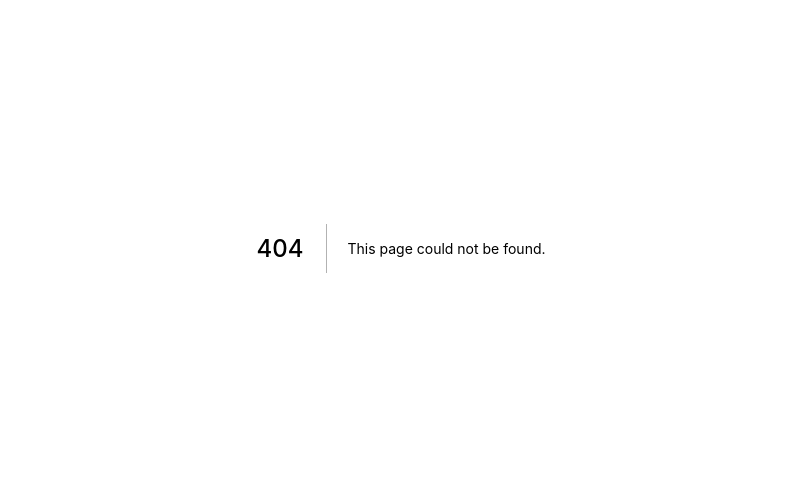
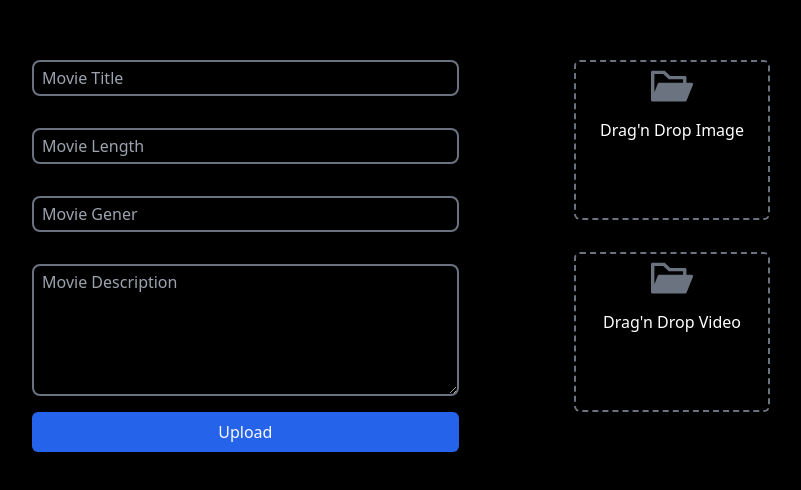
Before and after one commit to babai1234/IMDb, a Next.js app: page /uploadMovie in a window 1280 px wide. Before the commit this address had no page. Shown: the part 152-642 px from the top of the page, without its empty margins (239-1040 px from the left). Built offline with nearby package versions, Linux system fonts and the light colour scheme.

Commit message:
DropZone Component added

```diff
--- a/data/db.json
+++ b/data/db.json
@@ -1,6 +1,5 @@
 {
-    "Movie":
-    [
+  "Movie": [
     {
       "id": 1,
       "movie_title": "Introduction to HTML",
@@ -10,63 +9,61 @@
       "movie_gener": "Educational",
       "movie_trailer_link": "/sample1.mp4",
       "movie_description": "Lorem ipsum dolor sit amet consectetur adipisicing elit. Nam, eveniet. Reprehenderit, labore! Quidem minus, natus exercitationem doloribus eveniet beatae ab quo animi ducimus dolore corrupti, facere possimus facilis odio fuga.",
-            "Review":[
+      "Review": [
         {
-                    "id" : 1,
-                    "reviewer_name" : "Swarnendu Chatterjee",
-                    "reviewer_profile_picture" : "/avatar.png",
-                    "content" : "Very nice movie, would surely rate it 5 stars",
-                    "no_of_reacts" : 22,
-                    "user_react_status" : false
+          "id": 1,
+          "reviewer_name": "Swarnendu Chatterjee",
+          "reviewer_profile_picture": "/avatar.png",
+          "content": "Very nice movie, would surely rate it 5 stars",
+          "no_of_reacts": 22,
+          "user_react_status": false
         },
         {
-                    "id" : 2,
-                    "reviewer_name" : "Subham Roy",
-                    "reviewer_profile_picture" : "/avatar.png",
-                    "content" : "Nice movie",
-                    "no_of_reacts" : 10,
-                    "user_react_status" : false
+          "id": 2,
+          "reviewer_name": "Subham Roy",
+          "reviewer_profile_picture": "/avatar.png",
+          "content": "Nice movie",
+          "no_of_reacts": 10,
+          "user_react_status": false
         },
         {
-                    "id" : 3,
-                    "reviewer_name" : "Subrata Koley",
-                    "reviewer_profile_picture" : "/avatar.png",
-                    "content" : "Would surely rate this movie 5 stars",
-                    "no_of_reacts" : 25,
-                    "user_react_status" : false
+          "id": 3,
+          "reviewer_name": "Subrata Koley",
+          "reviewer_profile_picture": "/avatar.png",
+          "content": "Would surely rate this movie 5 stars",
+          "no_of_reacts": 25,
+          "user_react_status": false
         },
         {
-                    "id" : 4,
-                    "reviewer_name" : "Sumit Dey",
-                    "reviewer_profile_picture" : "/avatar.png",
-                    "content" : "Movie was average",
-                    "no_of_reacts" : 2,
-                    "user_react_status" : false
+          "id": 4,
+          "reviewer_name": "Sumit Dey",
+          "reviewer_profile_picture": "/avatar.png",
+          "content": "Movie was average",
+          "no_of_reacts": 2,
+          "user_react_status": false
         }
       ]
     }
   ],
-    "Reply":
-    [
+  "Reply": [
     {
-            "id" : 1,
-            "replier_name" : "Swarnendu Chatterjee",
-            "replier_profile_picture" : "/avatar.png",
-            "content" : "Very nice movie, would surely rate it 5 stars",
-            "no_of_reacts" : 4,
-            "user_react_status" : "false"
+      "id": 1,
+      "replier_name": "Swarnendu Chatterjee",
+      "replier_profile_picture": "/avatar.png",
+      "content": "Very nice movie, would surely rate it 5 stars",
+      "no_of_reacts": 4,
+      "user_react_status": "false"
     },
     {
-            "id" : 2,
-            "replier_name" : "Subham Roy",
-            "replier_profile_picture" : "/avatar.png",
-            "content" : "Justified",
-            "no_of_reacts" : 3,
-            "user_react_status" : "false"
+      "id": 2,
+      "replier_name": "Subham Roy",
+      "replier_profile_picture": "/avatar.png",
+      "content": "Justified",
+      "no_of_reacts": 3,
+      "user_react_status": "false"
     }
   ],
-    "Search":
-    [
+  "Search": [
     {
       "id": 1,
       "movie_title": "Avengers",
@@ -115,5 +112,16 @@
       "total_ratings": 3456,
       "movie_gener": "Action/Thriller"
     }
+  ],
+  "Upload": [
+    {
+      "movie_title": "Avengers",
+      "movie_poster": "C:\\fakepath\\Avengers.jpg",
+      "movie_length": 120,
+      "movie_gener": "Action/Thriller",
+      "movie_trailer": "C:\\fakepath\\sample1.mp4",
+      "movie_description": "Very nice movie!!! Recommend others to watch it as well",
+      "id": 1
+    }
   ]
 }
--- a/package.json
+++ b/package.json
@@ -12,6 +12,7 @@
     "next": "10.2.0",
     "react": "^17.0.2",
     "react-dom": "17.0.2",
+    "react-dropzone": "^11.3.2",
     "react-icons": "^4.2.0"
   },
   "devDependencies": {
--- /dev/null
+++ b/src/components/DropZoneComponent.tsx
@@ -0,0 +1,33 @@
+import { Dispatch, FunctionComponent, useCallback } from 'react';
+import {useDropzone} from 'react-dropzone'
+import {AiFillFolderOpen} from 'react-icons/ai'
+const DropZoneComponent: FunctionComponent<{type: string, title: string, setFile: Dispatch<any>}> = ({type, title, setFile}) => {
+
+    const onDrop = useCallback(acceptedFiles => {
+        console.log(acceptedFiles);
+        setFile(acceptedFiles[0])
+    },[])
+    const {getRootProps, getInputProps, isDragAccept, isDragReject} = useDropzone({onDrop, multiple: false, accept: type})
+
+    return (
+        <div>
+            <div {...getRootProps()}
+            className={
+                "px-6 h-40 w-full cursor-pointer rounded-md border-2 border-dashed border-gray-500 focus:outline-none my-4 " +
+                (isDragReject === true ? "border-red-500" : "") +
+                (isDragAccept === true ? "border-green-500" : "")
+                }>
+                <input {...getInputProps()}/>
+                <div className="flex flex-col items-center justify-center space-y-2">
+                    <AiFillFolderOpen className="h-12 w-12 text-gray-500" />
+                    {
+                        isDragReject ? (<p>Sorry! file not accepted</p>)
+                        : (<p>Drag'n Drop {title}</p>)
+                    }
+                </div>
+            </div>
+        </div>
+    );
+};
+
+export default DropZoneComponent;
--- /dev/null
+++ b/src/pages/uploadMovie.tsx
@@ -0,0 +1,92 @@
+import DropZoneComponent from '@components/DropZoneComponent'
+import {FormEvent, useState} from 'react'
+
+
+const upload = () => {
+
+    const [title, setTitle] = useState("")
+    const [poster, setPoster] = useState(null)
+    const [length, setLength] = useState("")
+    const [gener, setGener] = useState("")
+    const [trailer, setTrailer] = useState(null)
+    const [description, setDescription] = useState("")
+    const postMovie = async (e: FormEvent<HTMLFormElement>) => {
+        e.preventDefault()
+        const data= {
+            movie_title: title,
+            movie_poster: poster,
+            movie_length: length,
+            movie_gener: gener,
+            movie_trailer: trailer,
+            movie_description: description
+        }
+        const response = await fetch('http://localhost:3001/Upload',{
+            method: "POST",
+            headers: {
+                'Content-type': 'application/json'
+            },
+            body: JSON.stringify(data)
+        })
+        console.log(response)
+    }
+
+    return (
+        <div className="bg-black h-screen flex items-center justify-center">
+            <form action="submit" onSubmit={event => postMovie(event)} className="text-white flex justify-around w-8/12">
+                <div className="flex flex-col w-6/12">
+                    <input
+                        required
+                        type="text"
+                        name="Title"
+                        id="movie_title"
+                        value={title}
+                        onChange={event => setTitle(event.target.value)}
+                        placeholder="Movie Title"
+                        className="bg-transparent py-1 px-2 my-4 outline-none border-2 border-gray-500 rounded-lg" />
+
+                    <input
+                        required
+                        type="text"
+                        name="Length"
+                        id="movie_length"
+                        value={length}
+                        onChange={event => setLength(event.target.value)}
+                        placeholder="Movie Length"
+                        className="bg-transparent py-1 px-2 my-4 outline-none border-2 border-gray-500 rounded-lg" />
+                    <input
+                        required
+                        type="text"
+                        name="Gener"
+                        id="Movie_gener"
+                        value={gener}
+                        onChange={event => setGener(event.target.value)}
+                        placeholder="Movie Gener"
+                        className="bg-transparent py-1 px-2 my-4 outline-none border-2 border-gray-500 rounded-lg" />
+
+                    <textarea
+                        required
+                        name="Descrpition"
+                        id="movie_description"
+                        value={description}
+                        onChange={event => setDescription(event.target.value)}
+                        placeholder="Movie Description"
+                        cols={30}
+                        rows={5}
+                        className="bg-transparent py-1 px-2 my-4 outline-none border-2 border-gray-500 rounded-lg" />
+                    <button
+                        type="submit"
+                        className="bg-blue-600 text-gray-50 outline-none rounded-md py-2">Upload
+                    </button>
+                </div>
+                <div className="flex flex-col">
+                    <DropZoneComponent type="image/*" title="Image" setFile={setPoster} />
+                    <div><p className="break-all">{poster?.name}</p></div>
+                    <DropZoneComponent type="video/*" title="Video" setFile={setTrailer} />
+                    <div><p className="break-all">{trailer?.name}</p></div>
+                </div>
+            </form>
+        </div>
+    );
+}
+
+export default upload;
```
Also changed, not shown: 1 other file (tests, documents, lock files or other folders). Lines whose indentation alone changed are shown as unchanged.
